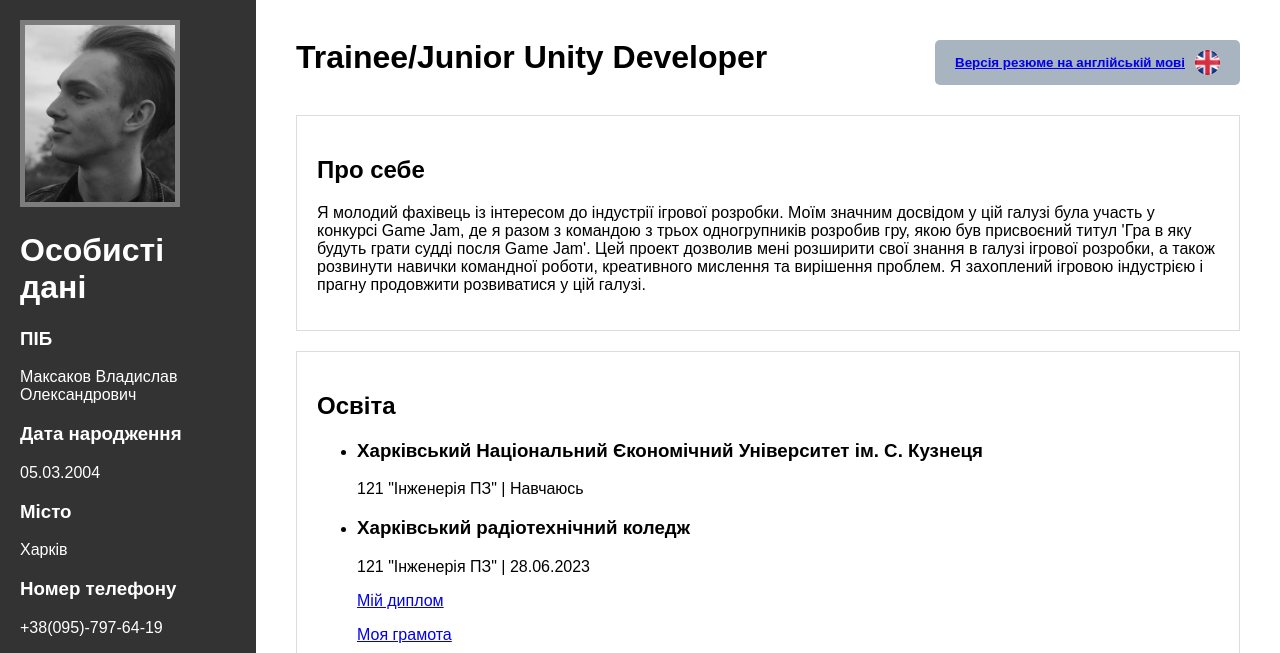
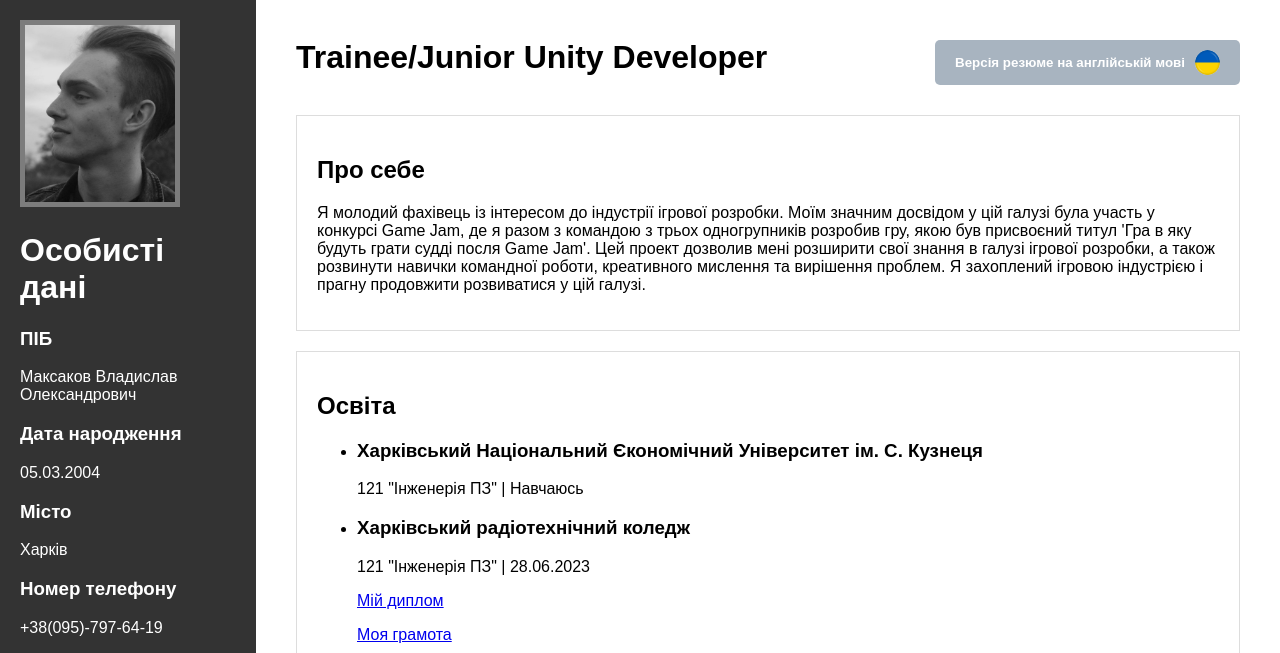
Before and after one commit to VladislavMaksakov/resume_ua, a plain HTML site: page index.html in a window 1280 px wide. Shown: the top 653 px of the page. Drawn offline with Linux system fonts and the light colour scheme.

Commit message:
Commit Finally2

```diff
--- a/index.html
+++ b/index.html
@@ -39,10 +39,9 @@
 			<h1 class="page-title">Trainee/Junior Unity Developer</h1>
 			<div class="language">
 				<div id="language-button">
-					<button id="language-toggle">
-						<span><a href="https://vladislavmaksakov.github.io/resume_EN/" target="_blank">Версія резюме на
-								англійській мові</a></span>
-						<img src="uk.png" alt="Флаг Англії">
+					<button id="language-toggle" onclick="openLink()">
+						<span>Версія резюме на англійській мові</span>
+						<img src="ua.png" alt="Флаг України">
 					</button>
 				</div>
 			</div>
@@ -196,5 +195,10 @@
 			</ul>
 		</section>
 	</div>
-	<script src="script.js"></script>
+	<script>
+		function openLink() {
+			var url = "https://vladislavmaksakov.github.io/resume_EN/";
+			window.open(url, "_blank");
+		}
+	</script>
 </body>
```
